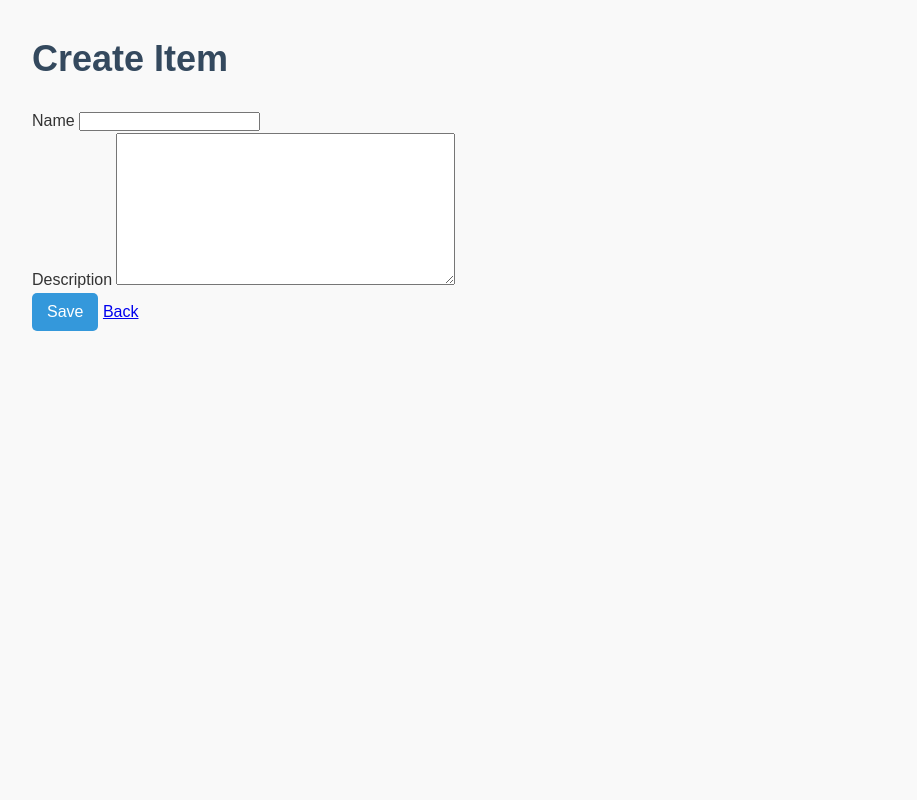
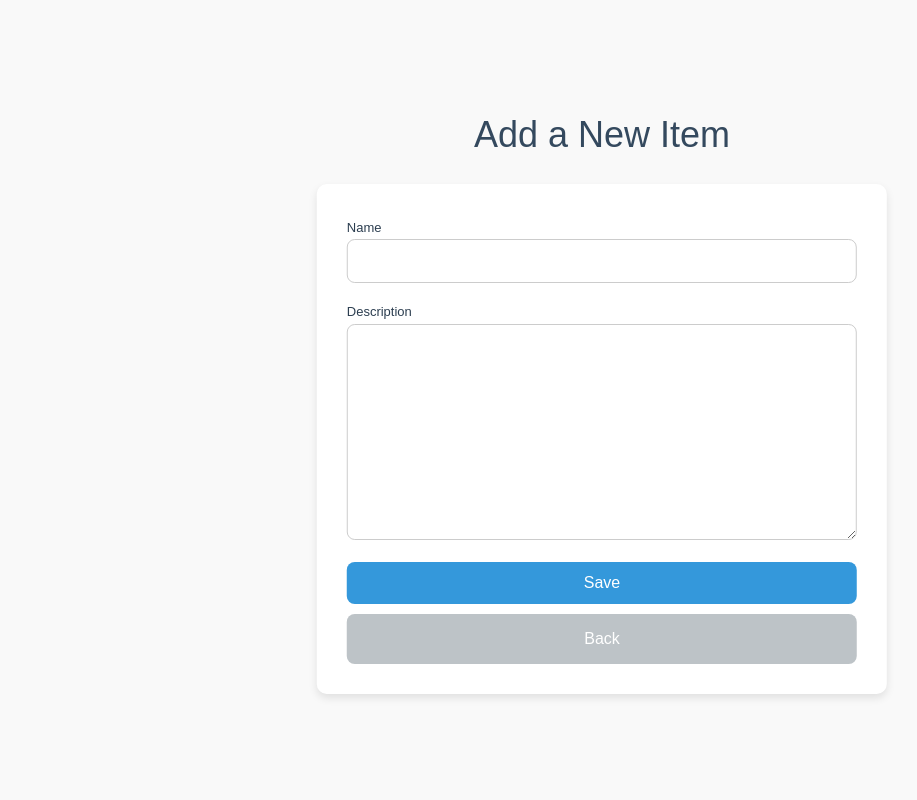
Before and after one commit to siveshk/Elysian_metrics, a Django app: page /create/ in a window 1280 px wide. Shown: the whole page, without its empty margins (38-955 px from the left). Run offline with Django 4.2, Linux system fonts and the light colour scheme.

Commit message:
Modified thedelete page UI

```diff
--- a/items/static/items/css/styles.css
+++ b/items/static/items/css/styles.css
@@ -57,17 +57,22 @@ body {
 }
 
 /* Title Styling */
-h1 {
+h1.text-center {
     font-size: 36px;
     margin-bottom: 20px;
     color: #34495e;
+    font-weight: 300; /* Thin font weight */
 }
 
 /* Table Styling */
 table {
     width: 100%;
-    border-collapse: collapse;
+    border-collapse: separate; /* Makes border-radius work */
+    border-spacing: 0; /* Ensures there are no spaces between cells */
     margin-top: 20px;
+    border-radius: 10px; /* Curved edges */
+    overflow: hidden;
+    /* Ensures no content spills outside the rounded corners */
 }
 
 th, td {
@@ -77,13 +82,14 @@ th, td {
 }
 
 th {
-    background-color: #34495e;
+    background-color: #2980b9;
     color: #ecf0f1;
 }
 
 tr:hover {
     background-color: #f1f1f1;
 }
+
 
 /* Buttons Styling */
 button {
@@ -116,3 +122,172 @@ footer {
     width: 100%;
     bottom: 0;
 }
+
+.item-list-heading {
+    font-size: 100px; /* Larger font size */
+    font-weight: 300; /* Thin font weight */
+    color:#2980b9; /* Dark color for emphasis */
+    text-align: center; /* Centers the text horizontally */
+    width: 100%; /* Ensures the heading takes full width */
+    text-shadow: 5px 5px 10px rgba(0, 0, 0, 0.5); /* Stronger shadow with a larger blur */
+    margin-bottom: -15px; /* Reduces the space below the first heading */
+}
+
+.item-list-heading_2 {
+    font-size: 25px; /* Larger font size */
+    font-weight: 300; /* Thin font weight */
+    color: #2c3e50; /* Dark color for emphasis */
+    text-align: center; /* Centers the text horizontally */
+    width: 100%; /* Ensures the heading takes full width */
+    text-shadow: 5px 5px 10px rgba(0, 0, 0, 0.5);/* Stronger shadow with a larger blur */
+    margin-top: 0;
+    margin-bottom: 20px; /* Removes any margin at the top of the second heading */
+}
+
+/* Centering the form container */
+.form-container {
+    position: fixed;
+    top: 50%;               /* Position it vertically in the center */
+    left: 50%;              /* Position it horizontally in the center */
+    transform: translate(-50%, -50%);
+    display: flex;
+    justify-content: center; /* Horizontally centers the form */
+    align-items: center; /* Vertically centers the form */
+    min-height: 100vh; /* Makes sure the container takes full height of the screen */
+    flex-direction: column; /* Stacks elements vertically */
+    padding: 20px;
+}
+
+/* Form Styling */
+.form-container form {
+    width: 100%;
+    max-width: 600px; /* Sets the maximum width for the form */
+    padding: 30px;
+    background-color: #fff;
+    border-radius: 10px; /* Rounded corners */
+    box-shadow: 0 4px 8px rgba(0, 0, 0, 0.1); /* Adds a subtle shadow */
+}
+
+/* Form Label Styling */
+.form-container .form-group label {
+    font-size: 13px;
+    font-weight: 300;
+    color: #2c3e50;
+    margin-bottom: 8px;
+}
+
+/* Input Fields */
+.form-container .form-group input,
+.form-container .form-group textarea,
+.form-container .form-group select {
+    width: 100%;
+    padding: 12px;
+    border: 1px solid #ccc;
+    border-radius: 8px;
+    margin-bottom: 15px;
+    font-size: 16px;
+    color: #333;
+}
+
+/* Button Styling */
+.form-container .form-group button {
+    width: 100%;
+    background-color: #3498db;
+    color: white;
+    padding: 12px;
+    font-size: 16px;
+    border: none;
+    border-radius: 8px;
+    cursor: pointer;
+    transition: background-color 0.3s;
+}
+
+.form-container .form-group button:hover {
+    background-color: #2980b9;
+}
+
+/* Back Button */
+.form-container .form-group a {
+    display: inline-block;
+    width: 100%;
+    padding: 12px;
+    text-align: center;
+    background-color: #bdc3c7;
+    color: #fff;
+    font-size: 16px;
+    border-radius: 8px;
+    text-decoration: none;
+    margin-top: 10px;
+}
+
+.form-container .form-group a:hover {
+    background-color: #95a5a6;
+}
+
+
+.form-container-delete {
+    position: fixed;
+    top: 50%;               /* Position it vertically in the center */
+    left: 50%;              /* Position it horizontally in the center */
+    transform: translate(-50%, -50%);
+    display: flex;
+    padding: 20px;
+    background-color: #f9f9f9;
+    border-radius: 8px;
+    box-shadow: 0 4px 10px rgba(0, 0, 0, 0.1);
+    text-align: center;
+}
+
+.item-description-container {
+    border: 2px solid transparent; /* Invisible border */
+    padding: 15px;
+    border-radius: 8px;
+    background-color: #f9f9f9;
+    box-shadow: 0 -4px 10px rgba(0, 0, 0, 0.2); /* Shadow on top */
+    margin-bottom: 20px;
+}
+
+.item-description-container p {
+    font-size: 1.1rem;
+    color: #555;
+}
+
+.button-container {
+    display: flex;
+    justify-content: space-between;
+    gap: 20px;
+    margin-top: 20px;
+}
+
+.btn {
+    width: 48%; /* Makes buttons long */
+}
+
+.btn-lg-a {
+    width: 100%;
+    background-color: #3498db;
+    color: white;
+    padding: 12px;
+    font-size: 16px;
+    border: none;
+    border-radius: 8px;
+    cursor: pointer;
+    transition: background-color 0.3s;
+}
+
+.btn-lg-b {
+    width: 100%;
+    background-color: #bdc3c7;
+    color: white;
+    padding: 12px;
+    font-size: 16px;
+    border: none;
+    border-radius: 8px;
+    cursor: pointer;
+    transition: background-color 0.3s;
+}
+
+
+.btn-lg-b:hover {
+    background-color: #95a5a6;
+}
--- a/items/templates/items/item_form.html
+++ b/items/templates/items/item_form.html
@@ -1,9 +1,8 @@
-<!-- items/templates/items/item_form.html -->
 {% extends 'items/base.html' %}
 
-
 {% block content %}
-    <h1 class="text-center">{{ form.instance.id|default:"Create Item" }}</h1>
+    <div class="form-container">
+        <h1 class="text-center">{{ form.instance.id|default:"Add a New Item" }}</h1>
         <form method="post" class="mt-4">
             {% csrf_token %}
             <div class="form-group">
@@ -14,7 +13,12 @@
                 <label for="id_description">Description</label>
                 {{ form.description }}
             </div>
+            <div class="form-group">
                 <button type="submit" class="btn btn-primary">Save</button>
+            </div>
+            <div class="form-group">
                 <a href="{% url 'item_list' %}" class="btn btn-secondary">Back</a>
+            </div>
         </form>
+    </div>
 {% endblock %}
--- a/items/urls.py
+++ b/items/urls.py
@@ -1,5 +1,3 @@
-# items/urls.py
-
 from django.urls import path
 from . import views
 
```
Also changed, not shown: items/templates/items/item_confirm_delete.html (+17 -5 lines), items/templates/items/item_list.html (+7 -5 lines). Lines whose indentation alone changed are shown as unchanged.
